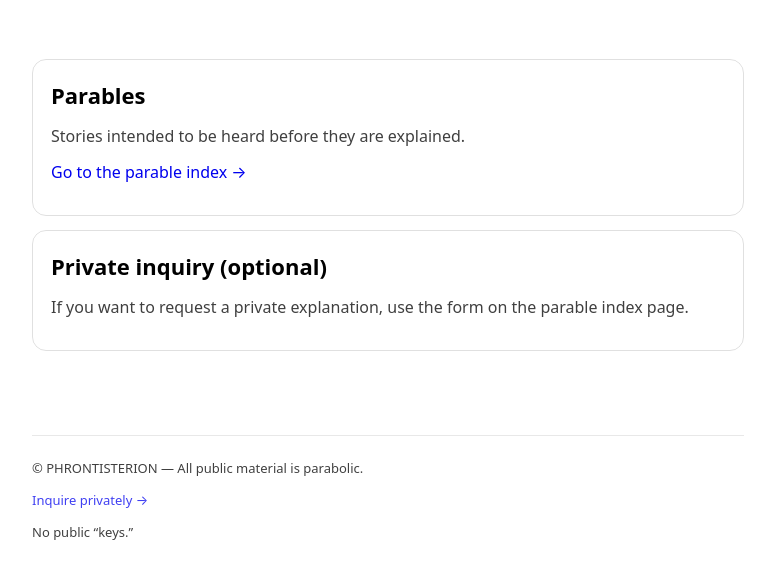
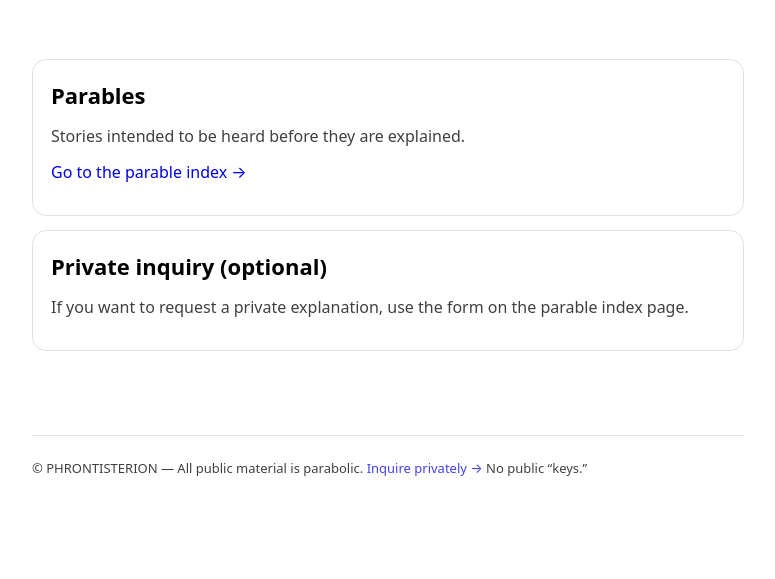
Before and after one commit to PHRONT-ORG/phrontisterion, a plain HTML site: page public/index.html in a window 1280 px wide. Shown: the part 89-668 px from the top of the page, without its empty margins (252-1027 px from the left). Drawn offline with Linux system fonts and the light colour scheme.

Commit message:
Refactor footer HTML for better structure

```diff
--- a/public/index.html
+++ b/public/index.html
@@ -27,8 +27,7 @@
 
 <footer class="footer">
   <hr />
-  <div>© PHRONTISTERION — All public material is parabolic. <p><a href="/inquire.html">Inquire privately →</a></p>
- No public “keys.”</div>
+  <div>© PHRONTISTERION — All public material is parabolic. <a href="/inquire.html">Inquire privately →</a> No public “keys.”</div>
 </footer>
 </body>
 </html>
```
